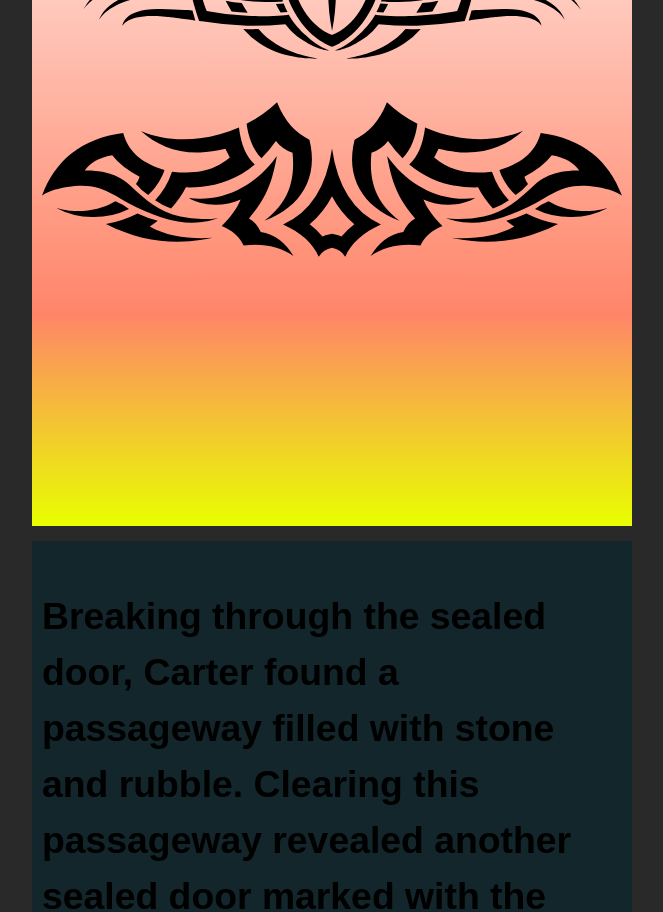
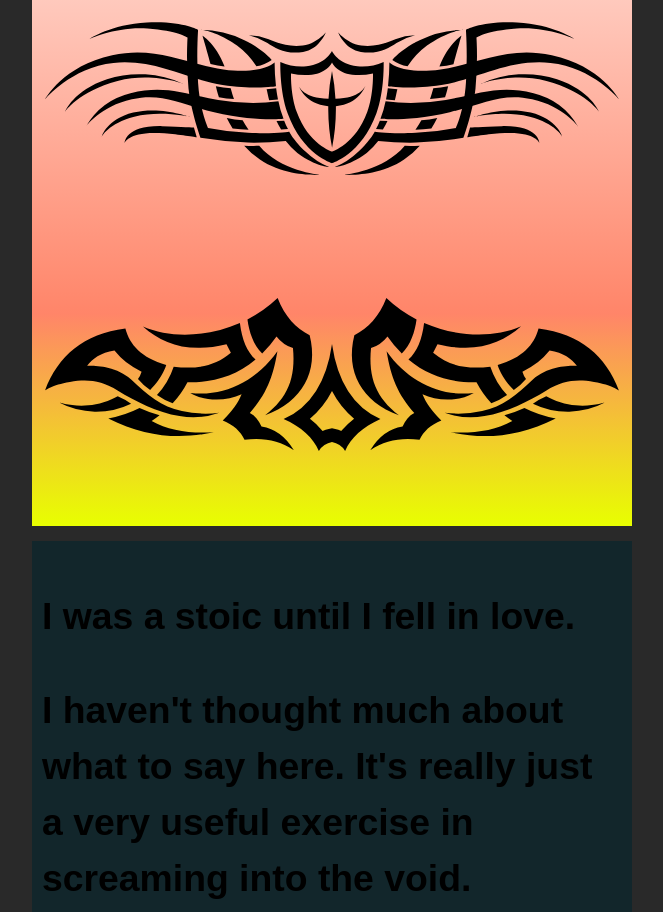
Before and after one commit to pool-water/cuz.coupons, a website built with webpack: page js/public/index.html in a window 1280 px wide. Shown: the part 1228-2140 px from the top of the page, without its empty margins (308-971 px from the left). Built offline with nearby package versions, Linux system fonts and the light colour scheme; files whose address does not match are found by name; what @pool-water/secret-sauce would draw is missing.

Commit message:
:100: use table to space tribals, limit number of colors for cover page

```diff
--- a/js/package.json
+++ b/js/package.json
@@ -5,7 +5,7 @@
   "main": "src/index.js",
   "scripts": {
     "ayyy": "webpack && cp public/*.{html,js,css,ico,gltf} ../docs",
-    "lmao": "webpack serve --config ./webpack.config.js --port 8080 --open",
+    "lmao": "webpack serve --config ./webpack.config.js --host 0.0.0.0 --port 8080 --open",
     "test": "echo \"Error: no test specified\" && exit 1"
   },
   "author": "",
--- a/js/public/index.html
+++ b/js/public/index.html
@@ -22,7 +22,11 @@
 
     <!-- Lorenz -->
     <div class="page" id="page-03">
-      <p style="font-weight: bold; line-height: 150%; font-size: 200%"> Breaking through the sealed door, Carter found a passageway filled with stone and rubble. Clearing this passageway revealed another sealed door marked with the royal impressions of Tutankhamun. Carter was sure he had found the king's tomb, but he was afraid it may have been pillaged - its contents removed. On November 26th Carter, with Lord Carnarvon at his side, started to break through this second sealed door. It was, as Carter described, "the day of days, the most wonderful that I have ever lived through."</p>
+      <p>I was a stoic until I fell in love.</p>
+      <p>
+        I haven't thought much about what to say here.
+        It's really just a very useful exercise in screaming into the void.
+      </p>
     </div>
 
     <!-- Life is pain au chocolat -->
--- a/js/public/style.css
+++ b/js/public/style.css
@@ -72,14 +72,32 @@ body {
   background: linear-gradient(180deg, rgba(255,255,255,1) 9%, rgba(255,133,105,1) 75%, rgba(232,255,0,1) 100%);
 }
 
+.full-table {
+  height: 100%;
+  width: 100%;
+  box-sizing: border-box;
+}
+
 #page-03 {
   background-color: rgb(18, 38, 43);
   color: rgb(250, 216, 182);
   color: rgba(0, 0, 0, 1.0);
 }
 
+#page-03 p {
+  font-weight: bold;
+  line-height: 150%;
+  font-size: 200%;
+  user-select: none
+}
+
+#page-02 table {
+  width: 100%;
+  height: 100%;
+}
+
 #page-04 {
-  background-color: rgb(66, 53, 66);
+  background: linear-gradient(180deg, rgba(255,162,229,1) 33%, rgba(255,201,161,1) 71%, rgba(0,253,255,1) 100%);
 }
 
 #page-05, #page-08 {
@@ -89,6 +107,9 @@ body {
 
 #page-06 {
   color: rgba(0, 0, 0, 1.0);
+  background: rgb(19,13,17);
+  background: linear-gradient(180deg, rgba(19,13,17,1) 88%, rgba(255,187,161,1) 98%, rgba(168,242,255,1) 100%);
+  background: linear-gradient(180deg, rgba(19,13,17,1) 0%, rgba(255,187,161,1) 54%, rgba(168,242,255,1) 100%);
 }
 
 #page-07 {
--- a/js/src/index.js
+++ b/js/src/index.js
@@ -131,8 +131,9 @@ window.addEventListener("load", () => {
   let meow = document.getElementById("meow");
 
   // scroll
-  window.addEventListener("scroll", () => {
+  window.addEventListener("scroll", handleScroll);
 
+  function handleScroll() {
     const v = interpolat3(
       [255, 165, 0],
       [255, 255,255],
@@ -144,12 +145,18 @@ window.addEventListener("load", () => {
     // SMOOTH THIS OUT
     const box01 = page01.getBoundingClientRect();
 
-    let d = Math.min(Math.max(-box01.top, 0)/box01.height*0.7, 1.0);
+    let d = Math.min(Math.max(-box01.top, 0)/box01.height, 1.0);
 
     if (PAGES[0].setCrush) {
       PAGES[0].setCrush(d);
     }
 
-  });
+    if (PAGES[2].app.setRotation) {
+      let u = getScrollPercent();
+      PAGES[2].app.setRotation(3*Math.PI*u+Math.PI/2.0);
+    }
+  }
+
+  handleScroll()
 
 });
--- a/js/src/pages/01-can.js
+++ b/js/src/pages/01-can.js
@@ -2,9 +2,10 @@ import {CanCrusherApp} from "@pool-water/secret-sauce";
 let seedrandom = require('seedrandom');
 
 const COLORS = [
-  [0x000000, 0x777777],
-  [0x000000, 0xF5B11D],
-  [0x000000, 0xAB5067],
+  // [0x000000, 0x777777],
+  // [0x000000, 0xF5B11D],
+  // [0x000000, 0xAB5067],
+  [0x000000, 0x0377FC],
 ];
 
 const text = `Breaking through the sealed door, Carter found a passageway filled with stone and rubble. Clearing this passageway revealed another sealed door marked with the royal impressions of Tutankhamun. Carter was sure he had found the king's tomb, but he was afraid it may have been pillaged - its contents removed. On November 26th Carter, with Lord Carnarvon at his side, started to break through this second sealed door. It was, as Carter described, "the day of days, the most wonderful that I have ever lived through.`;
@@ -17,11 +18,12 @@ function features(seed) {
 
   return {
     flavor: "whatever",
-    label: prng.int32() % 2 ? "waves" : "dots",
-    orientation: prng.int32() % 2 ? "top" : "side",
+    label: prng() < 0.5 ? "waves" : "dots",
+    orientation: prng() < 0.5 ? "top" : "side",
     love: text,
     colors: COLORS[Math.floor(prng()*COLORS.length)],
     loop: true,
+    reverse: prng() < 0.5,
   };
 }
 
--- a/js/src/pages/02-tribals.js
+++ b/js/src/pages/02-tribals.js
@@ -10,11 +10,22 @@ export class TribalPage extends Page {
 
     this.el.innerHTML = "";
 
+    const table = document.createElement("TABLE");
+
     this.features().forEach((url) => {
       const img = new Image();
       img.src = url;
-      this.el.appendChild(img);
+
+      const td = document.createElement("TD");
+      td.appendChild(img);
+
+      const tr = document.createElement("TR");
+      tr.appendChild(td);
+
+      table.appendChild(tr);
     });
+
+    this.el.appendChild(table);
 
   }
 
--- a/js/webpack.config.js
+++ b/js/webpack.config.js
@@ -35,6 +35,7 @@ module.exports = {
   ],
   devServer: {
     bonjour: true,
+    allowedHosts: "all",
     proxy: {
       "/holding": {
         target: "ws://localhost:8081",
```
